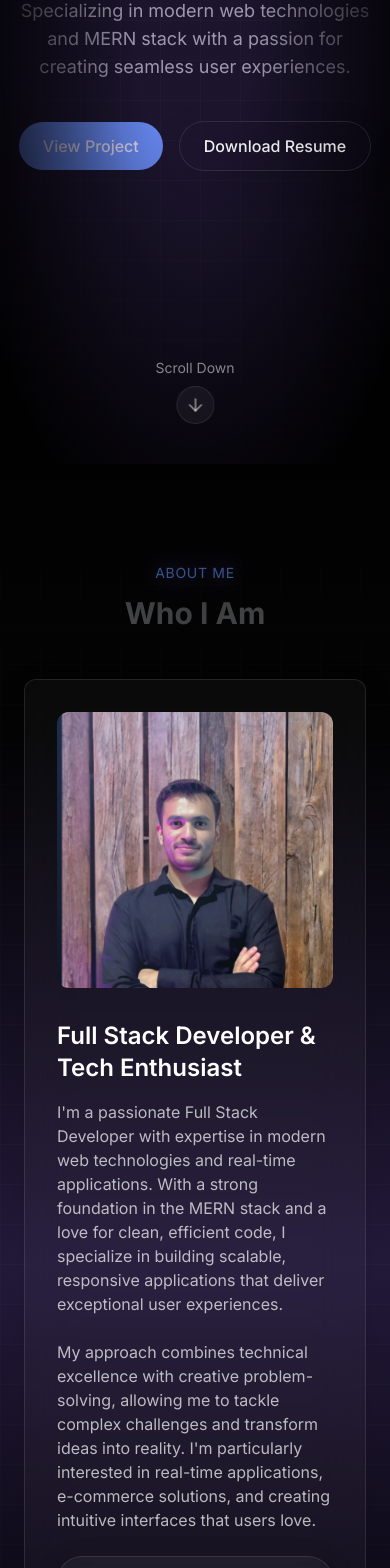
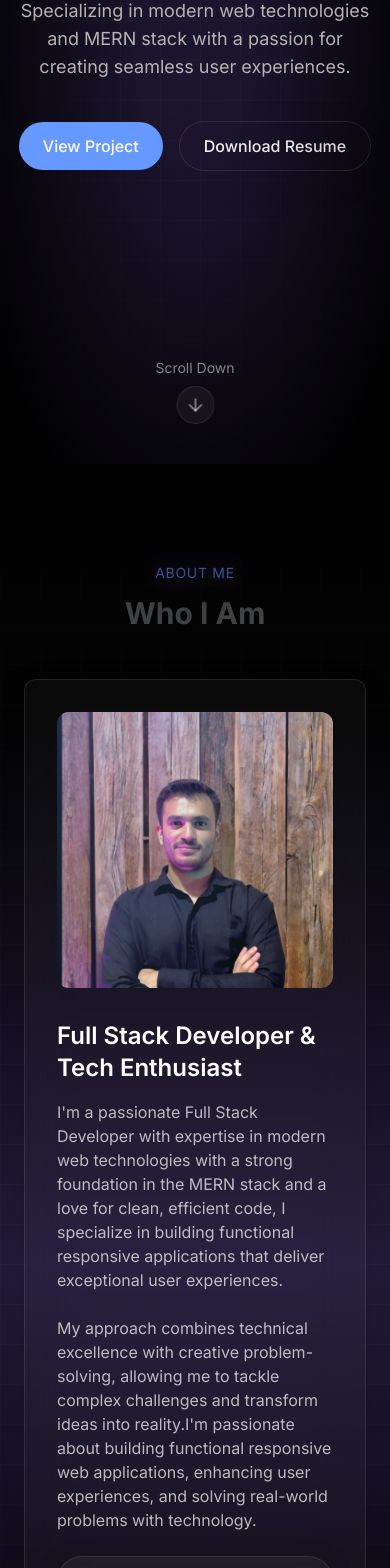
Before and after one commit to thisMeSandeep/Sandeep-MERN-stack-developer-portfolio, a Next.js app: page / in a window 390 px wide. Shown: the part 380-1948 px from the top of the page. Built offline with nearby package versions, Linux system fonts and the light colour scheme.

Commit message:
home page animation done

```diff
--- a/components/About.tsx
+++ b/components/About.tsx
@@ -39,17 +39,15 @@ const About = () => {
               </h3>
               <p className="text-white/70 mb-6">
                 I'm a passionate Full Stack Developer with expertise in modern
-                web technologies and real-time applications. With a strong
+                web technologies with a strong
                 foundation in the MERN stack and a love for clean, efficient
-                code, I specialize in building scalable, responsive applications
+                code, I specialize in building functional responsive applications
                 that deliver exceptional user experiences.
               </p>
               <p className="text-white/70 mb-6">
                 My approach combines technical excellence with creative
                 problem-solving, allowing me to tackle complex challenges and
-                transform ideas into reality. I'm particularly interested in
-                real-time applications, e-commerce solutions, and creating
-                intuitive interfaces that users love.
+                transform ideas into reality.I'm passionate about building functional responsive web applications, enhancing user experiences, and solving real-world problems with technology.
               </p>
 
               <div className="flex flex-col md:flex-row gap-4">
@@ -59,13 +57,13 @@ const About = () => {
                 >
                   Get In Touch
                 </Link>
-                <a
-                  href="#"
-                  className="bg-primary text-primary-foreground text-nowrap  text-center px-6 py-3 rounded-full font-medium transition-all duration-300 hover:bg-primary/90"
+                <Link
+                  href="/resume.pdf"
+                  className="bg-primary text-white text-nowrap  text-center px-6 py-3 rounded-full font-medium transition-all duration-300 hover:bg-purple-600"
                   download
                 >
                   Download Resume
-                </a>
+                </Link>
               </div>
             </div>
           </div>
--- a/components/Hero.tsx
+++ b/components/Hero.tsx
@@ -1,56 +1,79 @@
+"use client";
+
 import { ArrowDown } from "lucide-react";
 import Link from "next/link";
+import { motion } from "motion/react"; // ✅ Corrected Import
 
 const Hero = () => {
   return (
-    <section id="home" className="min-h-screen flex items-center justify-center  bg-bg-primary relative">
-      {/* grid background */}
+    <section
+      id="home"
+      className="min-h-screen flex items-center justify-center bg-bg-primary relative"
+    >
+      {/* Grid Background */}
       <div className="absolute inset-0 grid-pattern" />
       <div className="absolute inset-0 bg-[radial-gradient(ellipse_at_center,rgba(0,0,0,0.1)_30%,rgba(0,0,0,0.6)_90%)]" />
       <div className="absolute inset-0 bg-[radial-gradient(ellipse_at_center,rgba(139,92,246,0.15)_20%,rgba(0,0,0,0.9)_90%)] sm:bg-[radial-gradient(ellipse_at_center,rgba(139,92,246,0.2)_20%,rgba(0,0,0,0.85)_90%)]" />
 
-      {/* content */}
-      <div
-        className="max-w-4xl mx-auto flex flex-col items-center justify-center z-10]
-
-"
-      >
-        <span className=" text-sm md:text-base tracking-wider uppercase inline-block mb-4 glass-hero-card px-4 py-2 rounded-full border border-white ">
+      {/* Content */}
+      <div className="max-w-4xl mx-auto flex flex-col items-center justify-center z-10">
+        <span className="text-sm md:text-base tracking-wider uppercase inline-block mb-4 glass-hero-card px-4 py-2 rounded-full border border-white">
           <span className="mx-auto bg-clip-text text-transparent bg-gradient-to-r from-primary via-white to-primary">
             Full Stack Developer
           </span>
         </span>
 
         <h1 className="text-4xl md:text-6xl lg:text-7xl font-bold leading-tight md:leading-tight tracking-tighter mb-6 text-text-primary text-center">
-          Hi , I'm{" "}
-          <span className="text-transparent bg-clip-text bg-gradient-to-r from-primary  to-primary">
+          Hi, I'm{" "}
+          <span className="text-transparent bg-clip-text bg-gradient-to-r from-primary to-primary">
             Sandeep
           </span>
         </h1>
 
-        <p className="text-lg md:text-xl text-text-secondary mb-10 px-4  text-center ">
+        <p className="text-lg md:text-xl text-text-secondary mb-10 px-4 text-center">
           Specializing in modern web technologies and MERN stack
           <br className="hidden md:block" /> with a passion for creating
           seamless user experiences.
         </p>
 
-        {/* links */}
+        {/* Links */}
         <div className="flex items-center gap-4 mb-10">
+          {/* view projects */}
+          <motion.div
+            whileHover={{
+              boxShadow: "0px 0px 15px rgba(139, 92, 246, 0.8)",
+              backgroundColor: "rgba(139, 92, 246, 0.9)",
+            }}
+            whileTap={{ scale: 0.9 }}
+            className="rounded-full"
+          >
             <Link
               href="#projects"
-            className="px-6 py-3 rounded-full text-white font-medium bg-primary cursor-pointer"
+              className="px-6 py-3 rounded-full text-white font-medium bg-primary cursor-pointer inline-block"
             >
               View Project
             </Link>
+          </motion.div>
+
+          {/* download resume */}
+          <motion.div
+            whileHover={{
+              boxShadow: "0px 0px 15px rgba(139, 92, 246, 0.8)",
+              backgroundColor: "rgba(139, 92, 246, 0.9)",
+            }}
+            whileTap={{ scale: 0.9 }}
+            className="rounded-full"
+          >
             <Link
-            href="#projects"
-            className="px-6 py-3 rounded-full text-gradient font-medium border glass-panel border-white/10 cursor-pointer "
+              href="/resume.pdf"
+              className="px-6 py-3 rounded-full text-gradient font-medium border glass-panel border-white/10 cursor-pointer inline-block"
             >
               Download Resume
             </Link>
+          </motion.div>
         </div>
 
-        {/* scroll down */}
+        {/* Scroll Down */}
         <div className="absolute bottom-10 left-1/2 transform -translate-x-1/2">
           <a
             href="#about"
--- a/components/Skills.tsx
+++ b/components/Skills.tsx
@@ -8,13 +8,11 @@ import {
   Layers,
   ArrowLeftRight,
   LayoutGrid,
-  Zap,
   Globe,
   Boxes,
   Sparkles,
 } from "lucide-react";
 
-const Skills = () => {
 const skillsCategories = [
   {
     name: "Frontend",
@@ -26,14 +24,21 @@ const Skills = () => {
       "TypeScript",
       "React",
       "Next.js",
+      "Zod",
       "Tailwind CSS",
-        "React Native",
     ],
   },
   {
     name: "Backend",
     icon: <Server size={24} className="text-primary" />,
-      skills: ["Node.js", "Express.js", "REST API", "Fastify", "Socket.IO"],
+    skills: [
+      "Node.js",
+      "Express.js",
+      "REST API",
+      "Jwt",
+      "Fastify",
+      "Socket.IO",
+    ],
   },
   {
     name: "State Management",
@@ -84,8 +89,12 @@ const Skills = () => {
   { name: "GitHub", icon: <Github size={24} className="text-white" /> },
 ];
 
+const Skills = () => {
   return (
-    <section id="skills" className="section-padding relative overflow-hidden bg-bg-primary">
+    <section
+      id="skills"
+      className="section-padding relative overflow-hidden bg-bg-primary"
+    >
       <div className="max-w-7xl mx-auto relative z-10">
         <div className="text-center mb-16">
           <span className="text-sm tracking-wider uppercase text-primary inline-block mb-3 bg-white/5 px-4 py-1 rounded-full backdrop-blur-sm border border-white/10">
@@ -106,7 +115,9 @@ const Skills = () => {
                 className="flex flex-col items-center glass-panel px-6 py-4 rounded-lg min-w-[120px] hover:scale-105 transition-all duration-300 hover:shadow-[0_0_10px_rgba(79,70,229,0.2)]"
               >
                 <div className="mb-2">{logo.icon}</div>
-                <span className="text-sm font-medium text-text-primary">{logo.name}</span>
+                <span className="text-sm font-medium text-text-primary">
+                  {logo.name}
+                </span>
               </div>
             ))}
           </div>
```
Also changed, not shown: 1 other file (tests, documents, lock files or other folders). Lines whose indentation alone changed are shown as unchanged.
